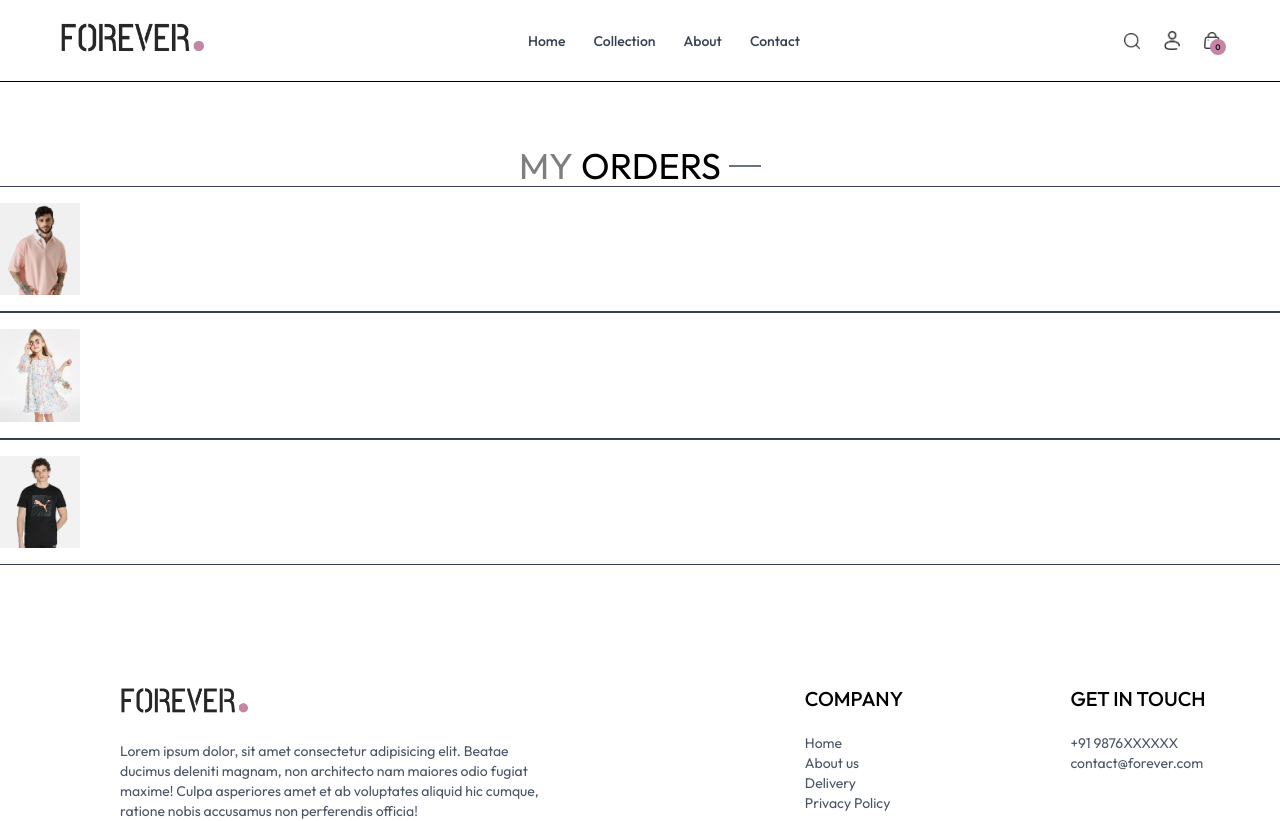
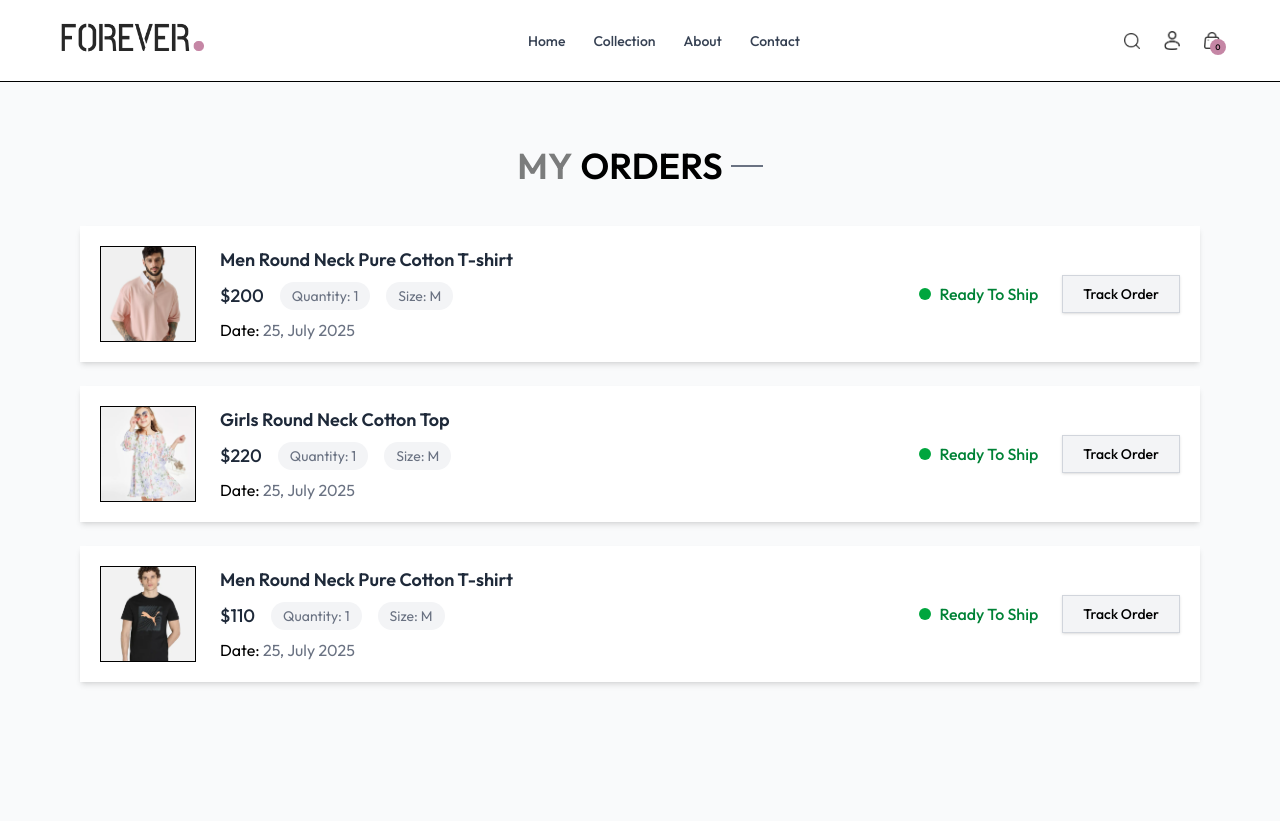
Before and after one commit to vineet210803/Ecommerce, a React (Vite) app in the folder frontend/: page /orders in a window 1280 px wide. Shown: the top 821 px of the page. Built offline with nearby package versions, Linux system fonts and the light colour scheme.

Commit message:
updated order page

```diff
--- a/frontend/src/pages/Orders.jsx
+++ b/frontend/src/pages/Orders.jsx
@@ -1,32 +1,72 @@
-import React, { useContext } from 'react'
-import { ShopContext } from '../context/ShopContext'
-import Title from '../components/Title';
+import React, { useContext } from "react";
+import { ShopContext } from "../context/ShopContext";
+import Title from "../components/Title";
 
 const Orders = () => {
-
-    const {products,currency}= useContext(ShopContext);
+  const { products, currency } = useContext(ShopContext);
 
   return (
-    <div className='border-t pt-16'>
-
-      <div className="text-2xl ">
-        <Title text1={'MY'} text2={'ORDERS'}/>
+    <div className="border-t pt-16 px-4 sm:px-10 lg:px-20 bg-gray-50 min-h-screen">
+      {/* Page Title */}
+      <div className="text-3xl font-semibold text-center mb-10">
+        <Title text1={"MY"} text2={"ORDERS"} />
       </div>
 
-      <div>
-        {
-          products.slice(1,4).map((item, index)=>(
-            <div key={index} className='py-4 border-t border-b text-gray-700 flex flex-col md:flex-row md:items-center md:justify-between gap-4'>
-              <div className="flex items-start gap-6 text-sm">
-                <img className='w-16 sm:w-20  ' src={item.image[0]} alt="" />
+      <div className="space-y-6">
+        {products.slice(1, 4).map((item, index) => (
+          <div
+            key={index}
+            className="bg-white shadow-md hover:shadow-lg transition  p-5 flex flex-col md:flex-row md:items-center md:justify-between gap-6"
+          >
+            {/* Left Section: Image + Details */}
+            <div className="flex items-start gap-6 text-sm">
+              <img
+                className="w-20 h-20 sm:w-24 sm:h-24 object-cover  border"
+                src={item.image[0]}
+                alt={item.name}
+              />
+              <div>
+                <p className="sm:text-lg font-semibold text-gray-800">
+                  {item.name}
+                </p>
+
+                <div className="flex flex-wrap items-center gap-4 mt-2 text-gray-500 text-sm sm:text-base">
+                  <p className="text-gray-800 font-medium text-lg">
+                    {currency}
+                    {item.price}
+                  </p>
+                  <p className="bg-gray-100 px-3 py-1 rounded-full text-xs sm:text-sm">
+                    Quantity: 1
+                  </p>
+                  <p className="bg-gray-100 px-3 py-1 rounded-full text-xs sm:text-sm">
+                    Size: M
+                  </p>
                 </div>
+
+                <p className="mt-2 text-sm sm:text-base">
+                  Date:{" "}
+                  <span className="text-gray-500">25, July 2025</span>
+                </p>
+              </div>
+            </div>
+
+            {/* Right Section: Status + Track Button */}
+            <div className="md:w-1/3 flex items-center justify-between md:justify-end gap-6">
+              <div className="flex items-center gap-2">
+                <span className="w-3 h-3 rounded-full bg-green-600"></span>
+                <p className="text-sm sm:text-base font-medium text-green-700">
+                  Ready To Ship
+                </p>
+              </div>
+              <button className="border border-gray-300 bg-gray-100 hover:bg-gray-200 transition px-5 py-2 text-sm font-medium  shadow-sm">
+                Track Order
+              </button>
+            </div>
           </div>
-          ))
-        }
+        ))}
       </div>
+    </div>
+  );
+};
 
-    </div>
-  )
-}
-
-export default Orders
+export default Orders;
```
